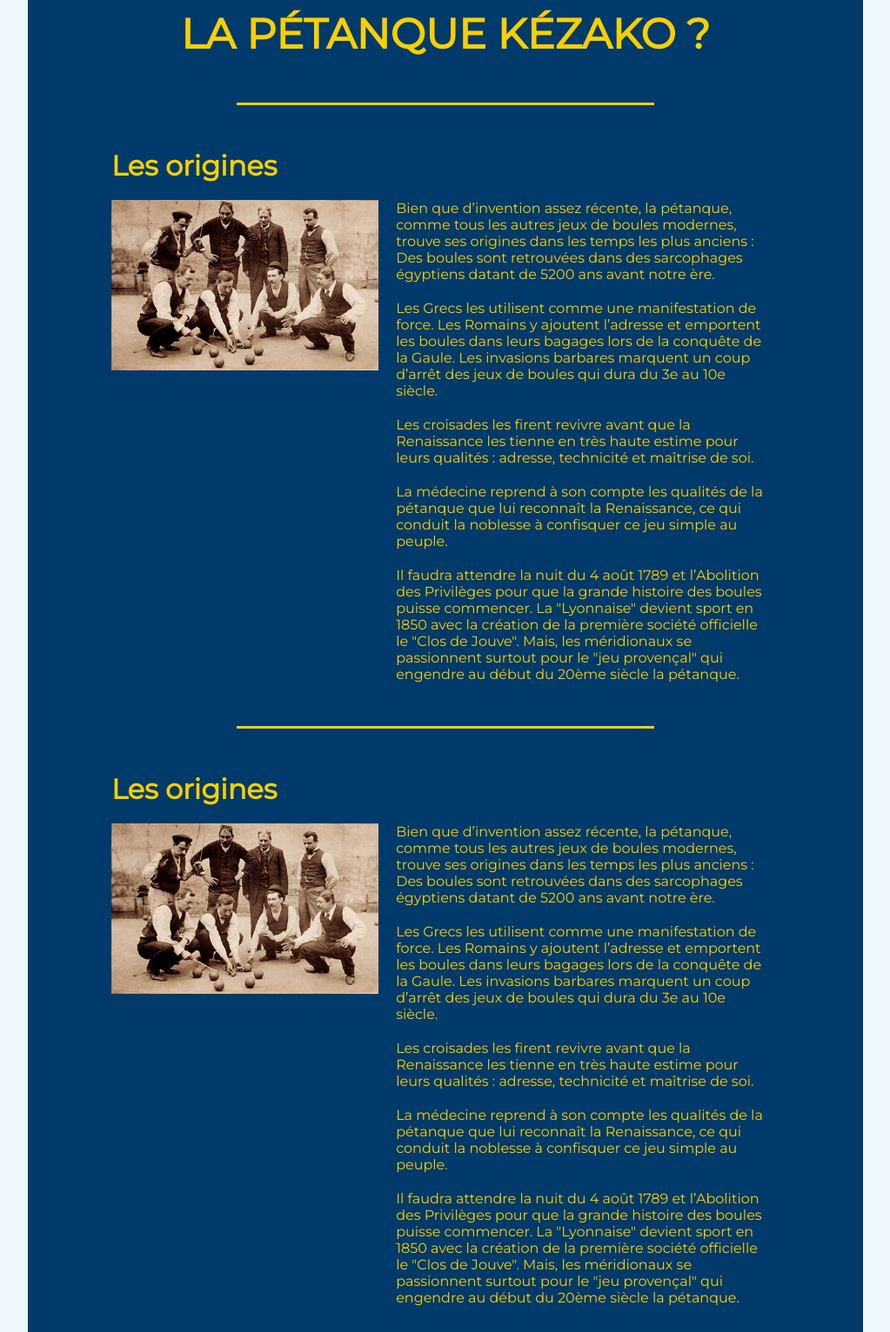
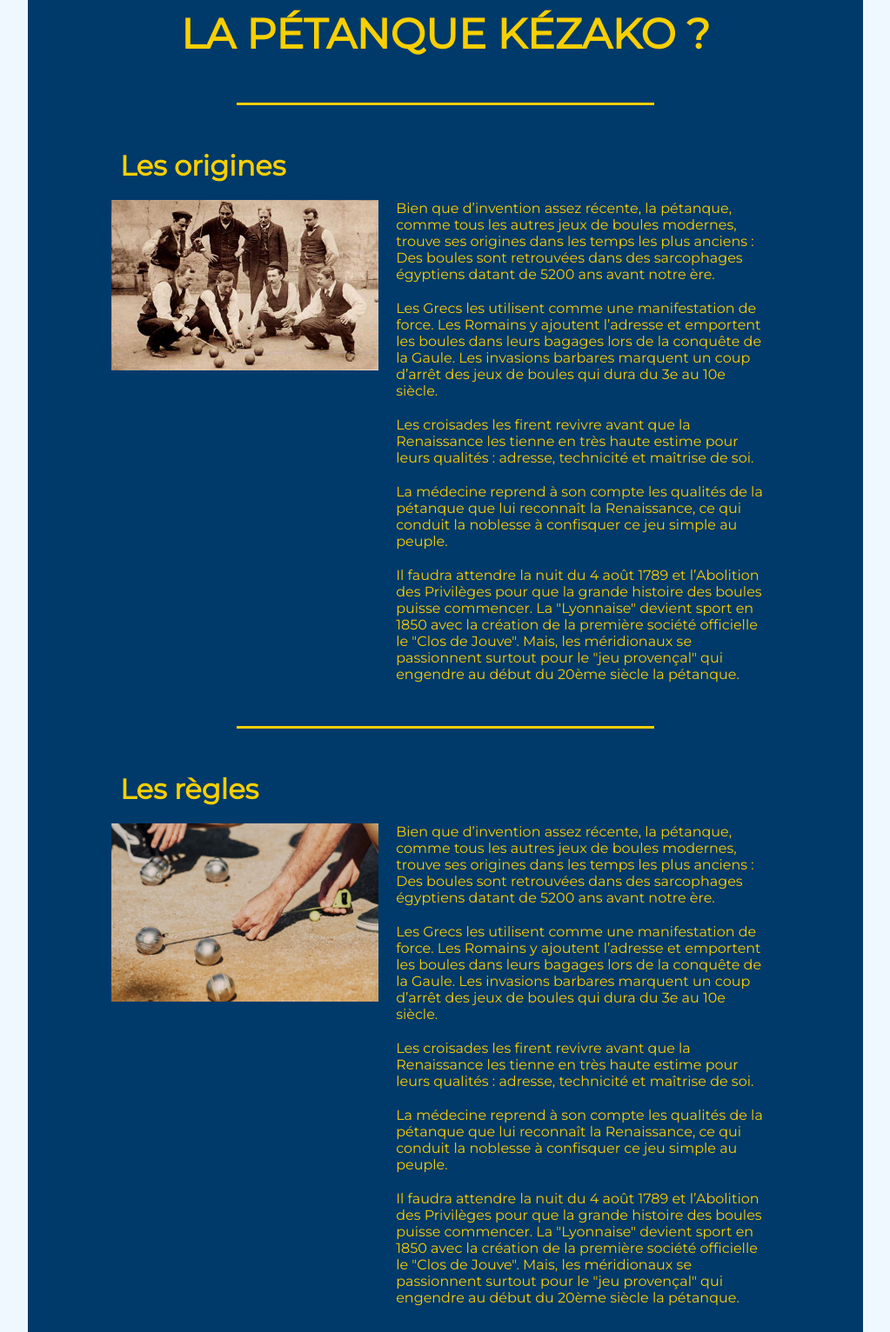
Before and after one commit to Korto11/Dossier-formation-ADRAR, a PHP site: the page made by 5_Exercices_En_Cours_Formation/Exercices HTML/Site Boule et Bob/Html/laPétanque.html in a window 1280 px wide. Shown: the whole page at 87% size, without its empty margins (128-1151 px from the left). Run offline with PHP 8.4, Linux system fonts and the light colour scheme.

Commit message:
site pétanque

```diff
--- a/5_Exercices_En_Cours_Formation/Exercices HTML/Site Boule et Bob/Html/laPétanque.html
+++ b/5_Exercices_En_Cours_Formation/Exercices HTML/Site Boule et Bob/Html/laPétanque.html
@@ -27,9 +27,9 @@
         </article>
         <span></span>
         <article>
-            <h2>Les origines</h2>
+            <h2>Les règles</h2>
             <container>
-                <img class="imgpétanque" src="../Images/origines_pétanque.jpg" alt="pétanque">
+                <img class="imgpétanque" src="../Images/règle_pétanque.jfif" alt="pétanque">
                 <content>
                     <p>Bien que d’invention assez récente, la pétanque, comme tous les autres jeux de boules modernes, trouve ses origines dans les temps les plus anciens :
                     Des boules sont retrouvées dans des sarcophages égyptiens datant de 5200 ans avant notre ère.</p>
--- a/5_Exercices_En_Cours_Formation/Exercices HTML/Site Boule et Bob/Style/style.css
+++ b/5_Exercices_En_Cours_Formation/Exercices HTML/Site Boule et Bob/Style/style.css
@@ -29,6 +29,7 @@ article{
     display: flex;
     flex-direction: column;
     margin: auto;
+    width: 80%;
 }
 span{
     background-color: #F9CF00;
@@ -42,12 +43,10 @@ h1 {
 h2 {
     width :80%;
     font-size: 2em;
-    margin: auto;
 }
 container {
     display: flex;
     margin: auto;
-    width: 80%;
     align-items: flex-start;
 }
 .imgpétanque {
```
Also changed, not shown: 5_Exercices_En_Cours_Formation/Exercices HTML/Site Boule et Bob/Images/règle_pétanque.jfif (added).
